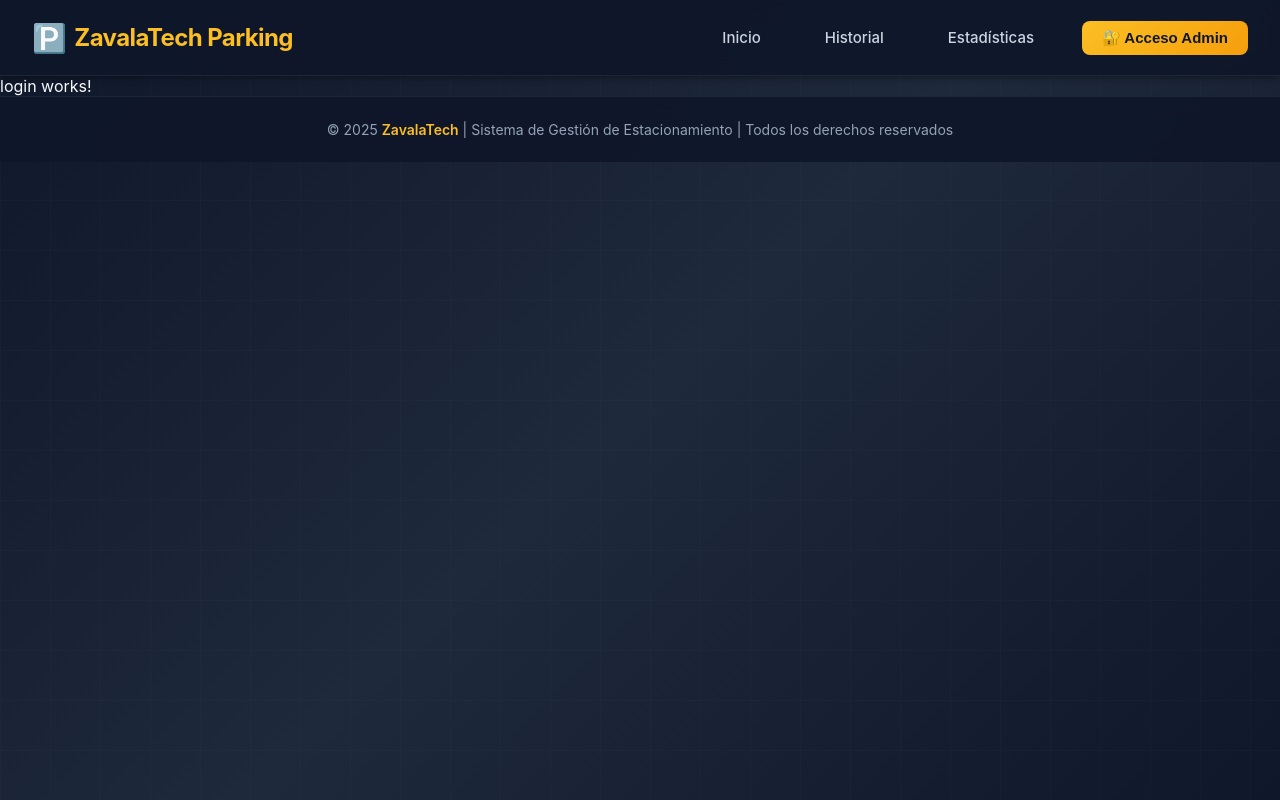
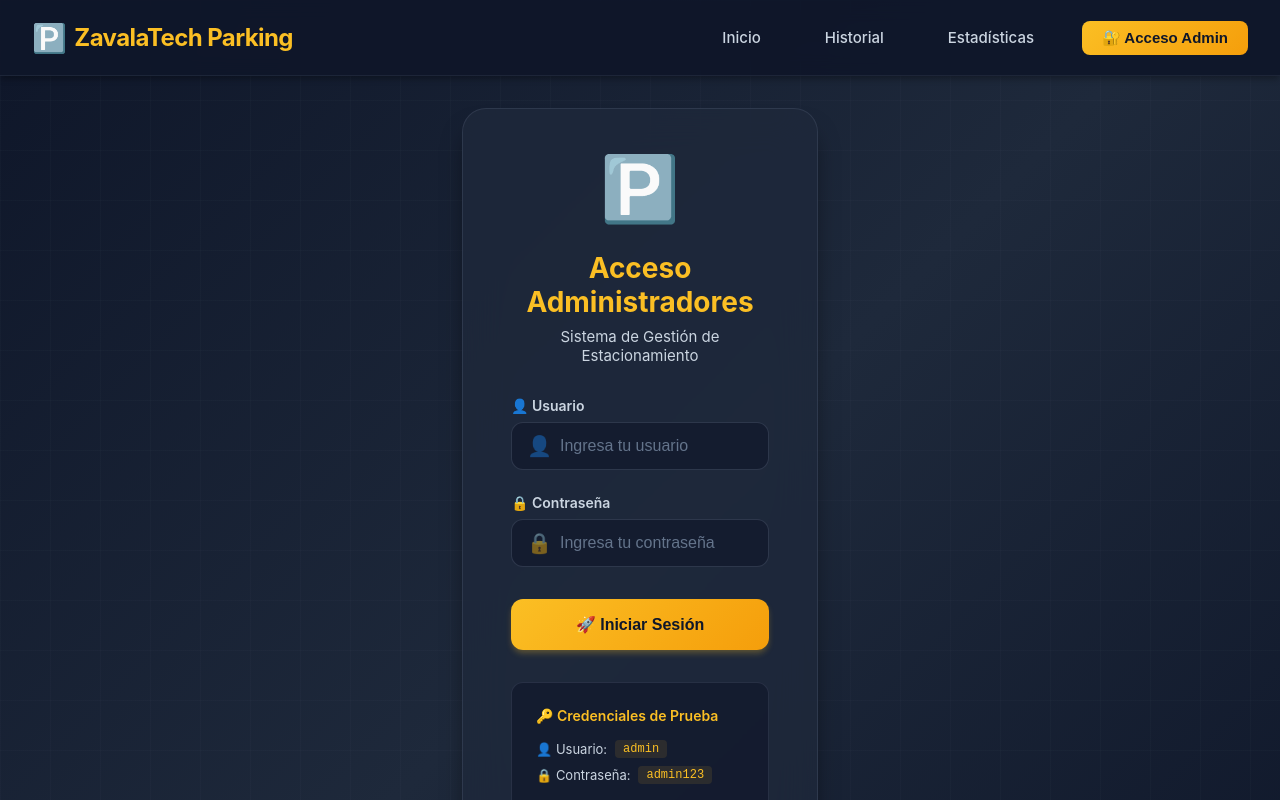
Before and after one commit to dannyhuamanzavala16-prog/estacionamiento-angular, an Angular app: page /login in a window 1280 px wide. Shown: the top 800 px of the page. Built offline with nearby package versions, Linux system fonts and the light colour scheme.

Commit message:
otro commit

```diff
--- a/src/app/pages/login/login.css
+++ b/src/app/pages/login/login.css
@@ -0,0 +1,264 @@
+/* ===== CONFIGURACIÓN GENERAL ===== */
+:host {
+  display: block;
+  font-family: 'Inter', -apple-system, BlinkMacSystemFont, 'Segoe UI', sans-serif;
+  background: linear-gradient(135deg, #0f172a 0%, #1e293b 50%, #0f172a 100%);
+  min-height: 100vh;
+  color: #f8fafc;
+  position: relative;
+  overflow: hidden;
+}
+
+:host::before {
+  content: '';
+  position: fixed;
+  top: 0;
+  left: 0;
+  right: 0;
+  bottom: 0;
+  background-image:
+    linear-gradient(rgba(148, 163, 184, 0.03) 1px, transparent 1px),
+    linear-gradient(90deg, rgba(148, 163, 184, 0.03) 1px, transparent 1px);
+  background-size: 50px 50px;
+  pointer-events: none;
+  z-index: 0;
+}
+
+/* ===== CONTENEDOR DE LOGIN ===== */
+.login-container {
+  position: relative;
+  z-index: 1;
+  width: 100%;
+  max-width: 420px;
+  padding: 2rem;
+  margin: 0 auto;
+  min-height: 100vh;
+  display: flex;
+  align-items: center;
+  justify-content: center;
+}
+
+.login-card {
+  background: rgba(30, 41, 59, 0.8);
+  backdrop-filter: blur(20px);
+  border: 1px solid rgba(148, 163, 184, 0.15);
+  border-radius: 1.5rem;
+  padding: 3rem;
+  box-shadow: 0 20px 25px -5px rgba(0, 0, 0, 0.5);
+  width: 100%;
+}
+
+/* ===== HEADER DEL LOGIN ===== */
+.login-header {
+  text-align: center;
+  margin-bottom: 2rem;
+}
+
+.logo {
+  font-size: 4rem;
+  margin-bottom: 1rem;
+  animation: float 3s ease-in-out infinite;
+}
+
+@keyframes float {
+  0%, 100% { transform: translateY(0); }
+  50% { transform: translateY(-10px); }
+}
+
+.login-title {
+  font-size: 1.75rem;
+  font-weight: 700;
+  color: #fbbf24;
+  margin-bottom: 0.5rem;
+}
+
+.login-subtitle {
+  font-size: 0.9375rem;
+  color: #cbd5e1;
+}
+
+/* ===== FORMULARIO ===== */
+.login-form {
+  display: flex;
+  flex-direction: column;
+  gap: 1.5rem;
+}
+
+.form-group {
+  display: flex;
+  flex-direction: column;
+  gap: 0.5rem;
+}
+
+label {
+  color: #cbd5e1;
+  font-size: 0.875rem;
+  font-weight: 600;
+  display: flex;
+  align-items: center;
+  gap: 0.5rem;
+}
+
+.input-wrapper {
+  position: relative;
+}
+
+input {
+  width: 100%;
+  background: rgba(15, 23, 42, 0.6);
+  border: 1px solid rgba(148, 163, 184, 0.2);
+  color: #f8fafc;
+  padding: 0.875rem 1rem;
+  padding-left: 3rem;
+  border-radius: 0.75rem;
+  font-size: 1rem;
+  transition: all 0.3s ease;
+}
+
+input:focus {
+  outline: none;
+  border-color: #fbbf24;
+  background: rgba(15, 23, 42, 0.8);
+  box-shadow: 0 0 0 3px rgba(251, 191, 36, 0.1);
+}
+
+input::placeholder {
+  color: #64748b;
+}
+
+.input-icon {
+  position: absolute;
+  left: 1rem;
+  top: 50%;
+  transform: translateY(-50%);
+  font-size: 1.25rem;
+  opacity: 0.5;
+}
+
+/* ===== BOTONES ===== */
+.btn-login {
+  background: linear-gradient(135deg, #fbbf24 0%, #f59e0b 100%);
+  color: #0f172a;
+  font-weight: 700;
+  font-size: 1rem;
+  padding: 1rem 2rem;
+  border: none;
+  border-radius: 0.75rem;
+  cursor: pointer;
+  transition: all 0.3s ease;
+  box-shadow: 0 4px 6px -1px rgba(251, 191, 36, 0.3);
+  margin-top: 0.5rem;
+}
+
+.btn-login:hover {
+  transform: translateY(-2px);
+  box-shadow: 0 10px 15px -3px rgba(251, 191, 36, 0.5);
+}
+
+.btn-login:active {
+  transform: translateY(0);
+}
+
+.btn-login:disabled {
+  opacity: 0.5;
+  cursor: not-allowed;
+  transform: none;
+}
+
+/* ===== MENSAJES ===== */
+.message {
+  padding: 1rem;
+  border-radius: 0.75rem;
+  font-size: 0.875rem;
+  font-weight: 500;
+  animation: slideIn 0.3s ease;
+}
+
+@keyframes slideIn {
+  from {
+    opacity: 0;
+    transform: translateY(-10px);
+  }
+  to {
+    opacity: 1;
+    transform: translateY(0);
+  }
+}
+
+.message.error {
+  background: rgba(239, 68, 68, 0.2);
+  border: 1px solid rgba(239, 68, 68, 0.3);
+  color: #f87171;
+}
+
+.message.success {
+  background: rgba(16, 185, 129, 0.2);
+  border: 1px solid rgba(16, 185, 129, 0.3);
+  color: #34d399;
+}
+
+/* ===== INFORMACIÓN DE CREDENCIALES ===== */
+.credentials-info {
+  margin-top: 2rem;
+  padding: 1.5rem;
+  background: rgba(15, 23, 42, 0.6);
+  border: 1px solid rgba(148, 163, 184, 0.15);
+  border-radius: 0.75rem;
+}
+
+.credentials-info h3 {
+  color: #fbbf24;
+  font-size: 0.875rem;
+  font-weight: 600;
+  margin-bottom: 0.75rem;
+  display: flex;
+  align-items: center;
+  gap: 0.5rem;
+}
+
+.credentials-info ul {
+  list-style: none;
+  font-size: 0.8125rem;
+  color: #cbd5e1;
+}
+
+.credentials-info li {
+  padding: 0.25rem 0;
+  display: flex;
+  align-items: center;
+  gap: 0.5rem;
+}
+
+.credentials-info code {
+  background: rgba(251, 191, 36, 0.1);
+  color: #fbbf24;
+  padding: 0.125rem 0.5rem;
+  border-radius: 0.25rem;
+  font-family: 'Courier New', monospace;
+  font-size: 0.75rem;
+}
+
+/* ===== FOOTER ===== */
+.login-footer {
+  text-align: center;
+  margin-top: 2rem;
+  padding-top: 1.5rem;
+  border-top: 1px solid rgba(148, 163, 184, 0.1);
+  color: #94a3b8;
+  font-size: 0.8125rem;
+}
+
+/* ===== RESPONSIVE ===== */
+@media (max-width: 480px) {
+  .login-container {
+    padding: 1rem;
+  }
+
+  .login-card {
+    padding: 2rem 1.5rem;
+  }
+
+  .login-title {
+    font-size: 1.5rem;
+  }
+}
--- a/src/app/pages/login/login.html
+++ b/src/app/pages/login/login.html
@@ -1 +1,82 @@
-<p>login works!</p>
+<div class="login-container">
+  <div class="login-card">
+
+    <!-- HEADER -->
+    <div class="login-header">
+      <div class="logo">🅿️</div>
+      <h1 class="login-title">Acceso Administradores</h1>
+      <p class="login-subtitle">Sistema de Gestión de Estacionamiento</p>
+    </div>
+
+    <!-- MENSAJE -->
+    <div *ngIf="mensaje"
+         class="message"
+         [class.error]="mensajeTipo === 'error'"
+         [class.success]="mensajeTipo === 'success'">
+      {{ mensaje }}
+    </div>
+
+    <!-- FORMULARIO -->
+    <div class="login-form">
+      <div class="form-group">
+        <label for="usuario">
+          👤 Usuario
+        </label>
+        <div class="input-wrapper">
+          <span class="input-icon">👤</span>
+          <input
+            type="text"
+            id="usuario"
+            [value]="usuario"
+            (input)="onUsuarioChange($event)"
+            placeholder="Ingresa tu usuario"
+            autocomplete="username"
+          >
+        </div>
+      </div>
+
+      <div class="form-group">
+        <label for="password">
+          🔒 Contraseña
+        </label>
+        <div class="input-wrapper">
+          <span class="input-icon">🔒</span>
+          <input
+            type="password"
+            id="password"
+            [value]="password"
+            (input)="onPasswordChange($event)"
+            (keyup.enter)="onSubmit()"
+            placeholder="Ingresa tu contraseña"
+            autocomplete="current-password"
+          >
+        </div>
+      </div>
+
+      <button
+        type="button"
+        class="btn-login"
+        [disabled]="isLoading"
+        (click)="onSubmit()">
+        🚀 {{ isLoading ? 'Iniciando...' : 'Iniciar Sesión' }}
+      </button>
+    </div>
+
+    <!-- INFORMACIÓN DE CREDENCIALES (SOLO PARA DEMO) -->
+    <div class="credentials-info">
+      <h3>🔑 Credenciales de Prueba</h3>
+      <ul>
+        <li>👤 Usuario: <code>admin</code></li>
+        <li>🔒 Contraseña: <code>admin123</code></li>
+        <li style="margin-top: 0.5rem; font-size: 0.75rem; color: #64748b;">
+          💡 También: <code>zavalaTech</code> / <code>parking2025</code>
+        </li>
+      </ul>
+    </div>
+
+    <!-- FOOTER -->
+    <div class="login-footer">
+      © 2025 <strong style="color: #fbbf24;">ZavalaTech</strong> - Todos los derechos reservados
+    </div>
+  </div>
+</div>
```
